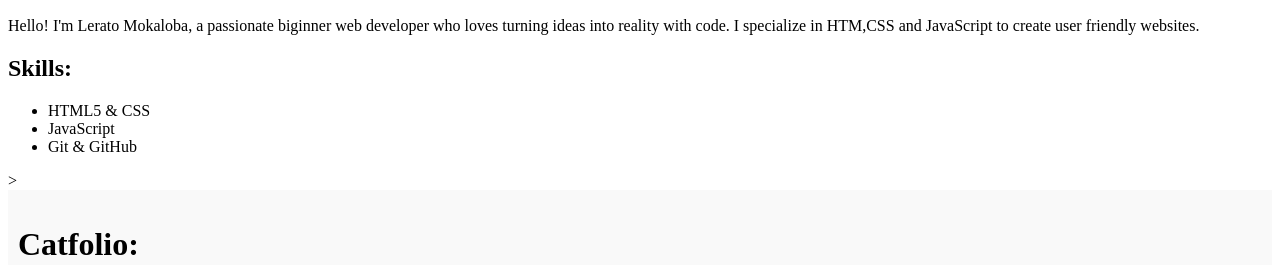
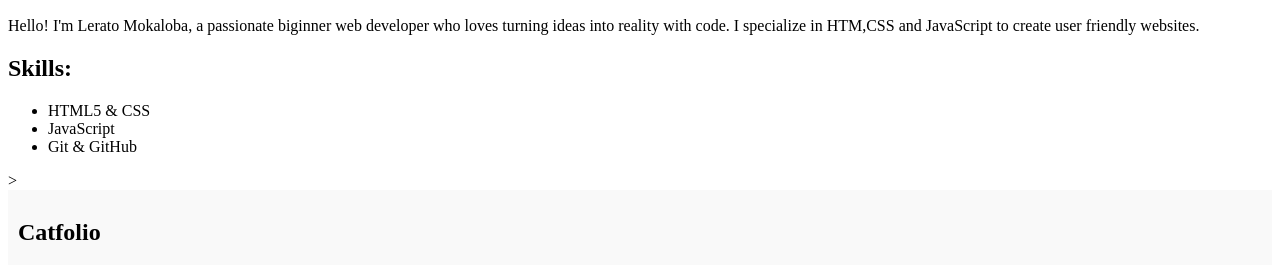
Before and after one commit to Lerato-cloud9/LERMOK25528_FTO2506_A_LERATO-MOKALOBA_SDFO2, a plain HTML site: page index.html in a window 1280 px wide. Shown: the part 535-800 px from the top of the page. Drawn offline with Linux system fonts and the light colour scheme.

Commit message:
updarted

```diff
--- a/index.html
+++ b/index.html
@@ -43,7 +43,7 @@
 
 <!-- Portfolio Section -->
 ><section id="Portfolio" style="padding: 10px; background-color: #f9f9f9;">
-  <h2 style="font-size: 2em; margin-bottom: 10px;">Catfolio:</h2>
+  <h2>Catfolio</h2>
 
   <table style="border-collapse: collapse; width: 50%; max-width: 400px;">
     <thead>
```
